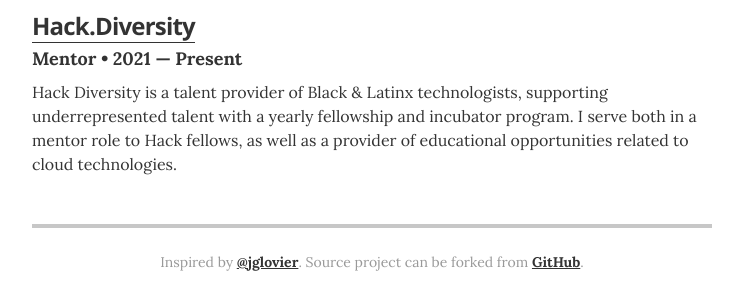
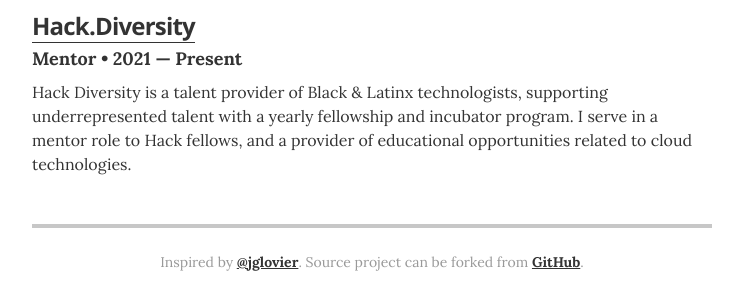
Before and after one commit to patrick-andrew-jain-taylor/resume, a Jekyll site: the page built from index.html, in a window 1280 px wide and 900 px high, scrolled down 4019 px. Shown: the part 579-879 px from the top of the window, without its empty margins (268-1011 px from the left). Built offline with Jekyll 4.4.1, drawn with Linux system fonts in a browser that asks for light colours.

Commit message:
change: reduce verbiage on hack.diversity association

```diff
--- a/_data/associations.yml
+++ b/_data/associations.yml
@@ -5,7 +5,7 @@
   role: Mentor
   year: 2021 &mdash; Present
   url: https://www.hackdiversity.com/
-  summary: Hack Diversity is a talent provider of Black & Latinx technologists, supporting underrepresented talent with a yearly fellowship and incubator program. I serve both in a mentor role to Hack fellows, as well as a provider of educational opportunities related to cloud technologies.
+  summary: Hack Diversity is a talent provider of Black & Latinx technologists, supporting underrepresented talent with a yearly fellowship and incubator program. I serve in a mentor role to Hack fellows, and a provider of educational opportunities related to cloud technologies.
 
 
 #- organization: Habitat for Humanity
```
